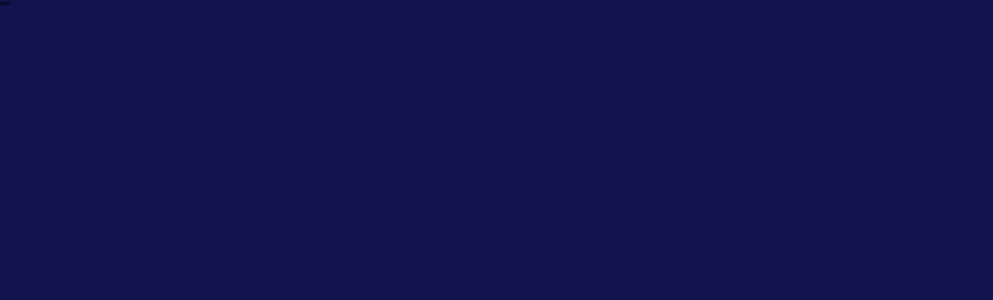
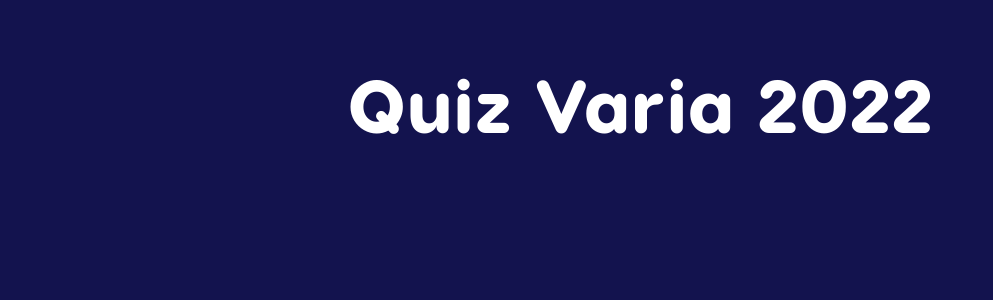
Before and after one commit to GithubMVS/trivia_2022_opdracht, a React (Create React App) app: page / in a window 1280 px wide. Shown: the top 300 px of the page, without its empty margins (0-993 px from the left). Built offline with nearby package versions, Linux system fonts and the light colour scheme.

Commit message:
adding a title

```diff
--- a/src/App.tsx
+++ b/src/App.tsx
@@ -4,7 +4,7 @@ function App() {
   return (
     <>
       <div className={styles.container_full}>
-        <p>test</p>
+        <p className={styles.title}>Quiz Varia 2022</p>
       </div>
     </>
   );
--- a/src/globals/styles/vars.css
+++ b/src/globals/styles/vars.css
@@ -1,5 +1,5 @@
 :root {
-  --purpleDark: #13134E;
-  --purpleLight: #8437F9;
-  --colorwhite: #FFFFFF;
+  --purpleDark: #13134e;
+  --purpleLight: #8437f9;
+  --colorWhite: #ffffff;
 }
--- a/src/home.module.css
+++ b/src/home.module.css
@@ -1,5 +1,16 @@
-.container_full{
+.container_full {
   height: 100vh;
   width: 100vw;
   background-color: var(--purpleDark);
 }
+
+.title {
+  font-size: 7.5rem;
+  color: var(--colorWhite);
+  display: flex;
+  justify-content: center;
+  font-family: visbyRoundCF;
+  font-weight: 900;
+  width: 100%;
+  padding: 6.5rem 0rem 8rem 0rem;
+}
```
